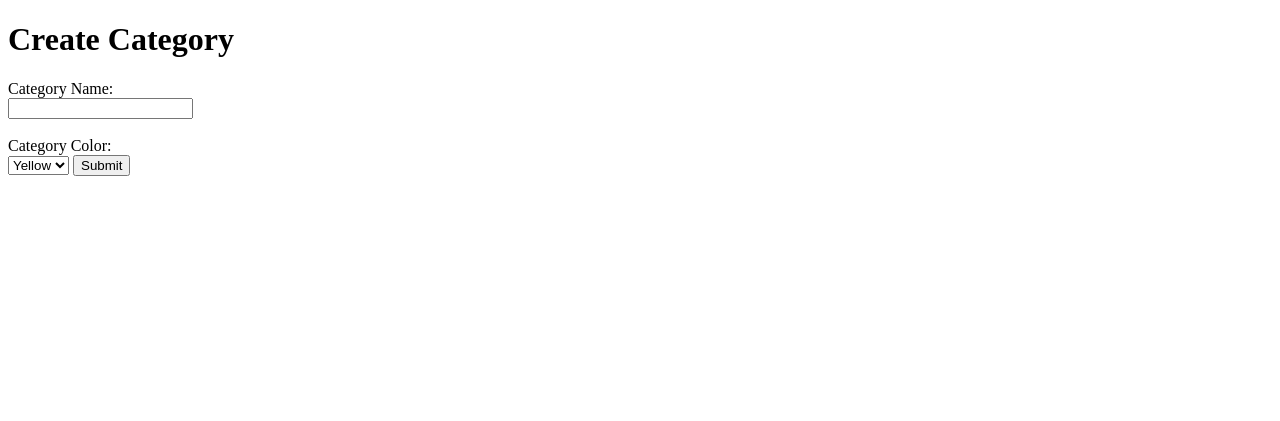
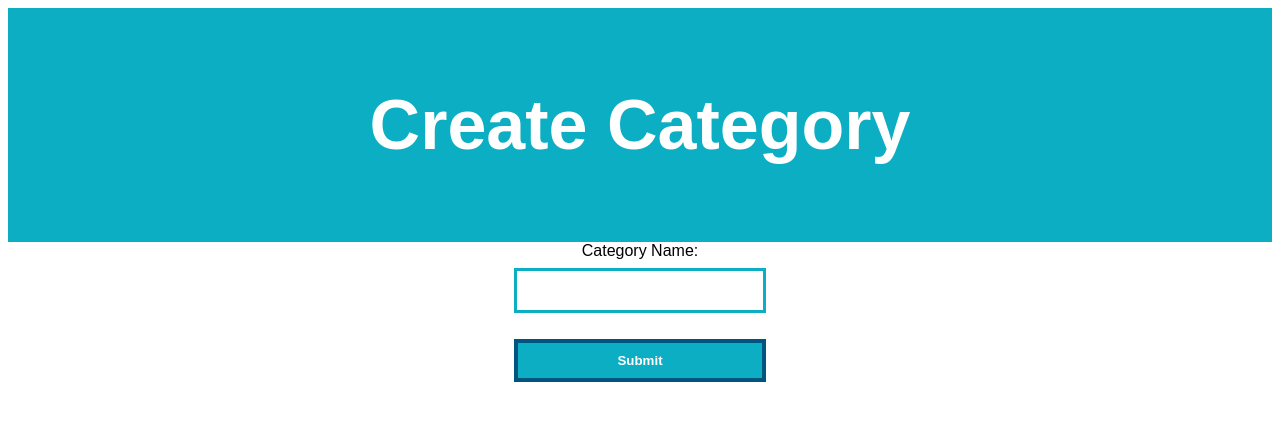
Before and after one commit to Chillfoyle/EN.605.601.81.SU24-FOUNDATIONS-OF-SOFTWARE-ENGINEERING-, a Flask app: page /create_category in a window 1280 px wide. Shown: the top 421 px of the page. Run offline with Flask 3, Linux system fonts and the light colour scheme.

Commit message:
Minimal increment: Change create category feature to not include color assignment. Develop front end for category and question creation

```diff
--- a/app.py
+++ b/app.py
@@ -10,11 +10,6 @@ app = Flask(__name__)
 # Define path to the database
 DATABASE = os.path.join(os.path.dirname(__file__), 'trivial_compute.db')
 
-
-# TODO:
-# Option 1: replace this with database and modify the app using the database instead of this dictionary
-# Option 2: modify the app to allow user t add data to the dictionary
-# This is for temporary testing purpose
 trivia_questions = {
     "yellow": [
         {"question": "Which country is the world's greatest producer of wine?", "answer": "Italy"},
@@ -30,12 +25,10 @@ trivia_questions = {
     ]
 }
 
-
 players = []
 max_players = 4
 current_player = 0
 numquest = 0
-
 
 # Utility function to initialize database
 def init_db():
@@ -45,24 +38,20 @@ def init_db():
             db.cursor().executescript(f.read())
         db.commit()
 
-
 # Utility function for database operations
 def get_db():
    db = sqlite3.connect(DATABASE)
    db.row_factory = sqlite3.Row
    return db
 
-
 # Initialize database if not exists
 if not os.path.exists(DATABASE):
    init_db()
-
 
 # Routes
 @app.route('/')
 def index():
    return render_template('index.html')
-
 
 @app.route('/game')
 def game():
@@ -76,43 +65,36 @@ def game():
     }
     return render_template('game.html', game_state=game_state)
 
-
 @app.route('/create_category', methods=['GET', 'POST'])
 def create_category():
     if request.method == 'POST':
         category_name = request.form['category_name']
-        category_color = request.form['category_color']
+        category_color = "None"
         # Insert category into database
         db = get_db()
         db.execute("INSERT INTO categories (name, color) VALUES (?, ?)", (category_name, category_color))
         db.commit()
         db.close()
-        # Redirect to homepage after category creation
-        return redirect(url_for('index'))
     return render_template('create_category.html')
-
 
 @app.route('/create_question', methods=['GET', 'POST'])
 def create_question():
     if request.method == 'POST':
-        category_id = request.form['category_id']
+        name = request.form['name']
         question_text = request.form['question_text']
         correct_answer = request.form['correct_answer']
         # Insert question into database
         db = get_db()
-        db.execute("INSERT INTO questions (category_id, question_text, correct_answer) VALUES (?, ?, ?)",
-                    (category_id, question_text, correct_answer))
+        db.execute("INSERT INTO questions (name, question_text, correct_answer) VALUES (?, ?, ?)",
+                    (name, question_text, correct_answer))
         db.commit()
         db.close()
-        return redirect(url_for('index'))  # Redirect to homepage after question creation
-
 
     # Retrieve categories from database for dropdown
     db = get_db()
     categories = db.execute("SELECT * FROM categories").fetchall()
     db.close()
     return render_template('create_question.html', categories=categories)
-
 
 @app.route('/get_question', methods=['GET'])
 def get_question():
@@ -125,7 +107,6 @@ def get_question():
     else:
         return jsonify({"question": "", "answer": ""})
 
-
 @app.route('/add_question', methods=['POST'])
 def add_question():
     data = request.get_json()
@@ -133,7 +114,6 @@ def add_question():
     new_question = {"question": data['question'], "answer": data['answer']}
     trivia_questions[category].append(new_question)
     return jsonify({"message": "Question added successfully!"})
-
 
 @app.route('/add_player', methods=['POST'])
 def add_player():
@@ -145,13 +125,11 @@ def add_player():
     else:
         return jsonify({"message": f"Cannot add more than {max_players} players."})
 
-
 @app.route('/next_player', methods=['GET'])
 def next_player():
     global current_player, players
     current_player = (current_player + 1) % len(players)
     return jsonify({"current_player": players[current_player]['name']})
 
-
 if __name__ == '__main__':
     app.run(debug=True)
--- a/create_db.sql
+++ b/create_db.sql
@@ -6,8 +6,8 @@ CREATE TABLE IF NOT EXISTS categories (
 
 CREATE TABLE IF NOT EXISTS questions (
    id INTEGER PRIMARY KEY,
-   category_id INTEGER NOT NULL,
+   name TEXT NOT NULL,
    question_text TEXT NOT NULL,
    correct_answer TEXT NOT NULL,
-   FOREIGN KEY (category_id) REFERENCES categories (id)
+   FOREIGN KEY (name) REFERENCES categories (name)
 );
--- a/templates/create_category.html
+++ b/templates/create_category.html
@@ -2,22 +2,75 @@
 <html lang="en">
     <head>
         <meta charset="UTF-8">
+        <style>
+            * {
+              box-sizing: border-box;
+            }
+
+            body {
+              font-family: Arial, Helvetica, sans-serif;
+            }
+
+            /* Style the header */
+            header {
+              background-color: #0baec3;
+              padding: 30px;
+              text-align: center;
+              font-size: 35px;
+              color: white;
+            }
+            select{
+                background-color: #bde4ea;
+                width:15%;
+                height:35px;
+                line-height:30px;
+                margin: 0 auto;
+            }
+            .bttg button {
+                background-color: #0baec3;
+                border: 4px solid rgb(0, 85, 128);
+                color: rgb(253, 253, 253);
+                padding: 10px 24px;
+                cursor: pointer;
+                width: 20%;
+                display: block;
+            }
+
+            .bttg button:not(:last-child) {
+                border-bottom: none;
+            }
+
+            .bttg button:hover {
+                background-color: #3e838e;
+            }
+
+            input[type=text] {
+                width: 20%;
+                padding: 12px 20px;
+                margin: 8px 0;
+                box-sizing: border-box;
+                border: 3px solid #0baec3;
+                -webkit-transition: 0.5s;
+                transition: 0.5s;
+                outline: none;
+            }
+
+            input[type=text]:focus {
+                border: 3px solid #555;
+            }
+        </style>
         <title>Create Category</title>
     </head>
     <body>
-        <h1>Create Category</h1>
-        <form method="post">
-            <label for="category_name">Category Name:</label><br>
-            <input type="text" id="category_name" name="category_name" required><br><br>
-            <label for="category_color">Category Color:</label><br>
-
-            <select id="category_color" name="category_color" required><br><br>
-                <option value="yellow">Yellow</option>
-                <option value="green">Green</option>
-                <option value="red">Red</option>
-                <option value="blue">Blue</option>
-            </select>
-            <input type="submit" id="category_color" name="category_color" required><br><br>
-        </form>
+        <header>
+            <h1>Create Category</h1>
+        </header>
+        <div class="bttg">
+            <center><form method="post">
+                <label for="category_name">Category Name:</label><br>
+                <input type="text" id="category_name" name="category_name" required><br><br>
+                <button type="submit"><strong>Submit</strong></button>
+            </form></center>
+        </div>
     </body>
 </html>
```
Also changed, not shown: templates/create_question.html (+83 -8 lines), templates/game.html (+2 -18 lines), templates/index.html (+60 -6 lines), static/photos/howtoplay.jpeg (added), 1 other file.
